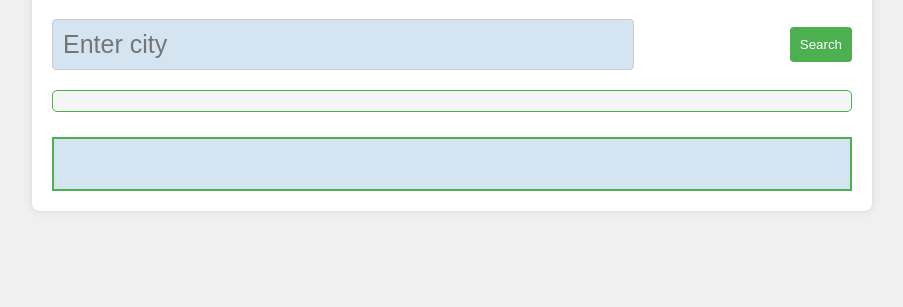
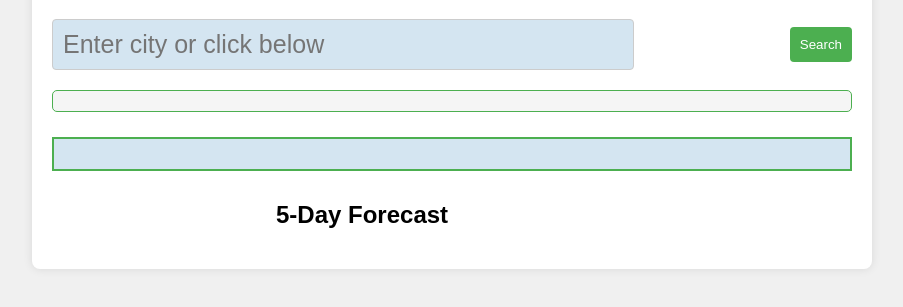
Before and after one commit to stever001/weather-dash, a plain HTML site: page index.html in a window 1280 px wide. Shown: the part 101-408 px from the top of the page, without its empty margins (188-1091 px from the left). Drawn offline with Linux system fonts and the light colour scheme.

Commit message:
added time functions to the current and forecast cards. Also some updated CSS

```diff
--- a/assets/css/style.css
+++ b/assets/css/style.css
@@ -53,7 +53,8 @@ body {
 
 border: solid #4caf50 2px;
 margin-top: 25px;
-padding: 25px;
+margin-bottom: 15px;
+padding: 15px;
 background-color: #d4e5f1;
 
 }
@@ -72,3 +73,10 @@ background-color: #d4e5f1;
     max-width: 50px;
     max-height: 50px;
 }
+
+#forecast-heading {
+    margin-left:28%;
+    margin-top: 30px;
+
+
+}
--- a/assets/js/script.js
+++ b/assets/js/script.js
@@ -164,7 +164,7 @@ function populateCurrentWeatherCard(currentWeather, city) {
 
     card.innerHTML = `
         <h2>Current Weather in ${city}</h2>
-        <p class="card-date">${date.toLocaleDateString('en-US', { weekday: 'long' })}</p>
+        <p class="card-date">${date.toLocaleDateString('en-US', { weekday: 'long',month:'long', day:'numeric',hour: 'numeric',minute: 'numeric', hour12: 'true' })}</p>
         <img class="weather-image" src="${iconUrl}" alt="${currentWeather.icon}">
         <p>Temperature: ${Math.round(currentWeather.temp)}&deg;F</p>
         <p>Wind Speed: ${Math.round(currentWeather.wind_speed)} mph</p>
@@ -226,7 +226,7 @@ function populateWeatherCards(data) {
         const card = document.createElement('div');
         card.classList.add('weather-card');
 
-        const date = day.date.toLocaleDateString('en-US', { weekday: 'long' });
+        const date = day.date.toLocaleDateString('en-US', { weekday: 'long',month:'numeric',day:'numeric' });
         const iconUrl = `http://openweathermap.org/img/w/${day.icon}.png`;
 
         card.innerHTML = `
--- a/index.html
+++ b/index.html
@@ -14,7 +14,7 @@
         <h1>Weather Forecast</h1>
 
         <div id="search-container">
-            <input type="text" id="search-bar" placeholder="Enter city">
+            <input type="text" id="search-bar" placeholder="Enter city or click below">
             <button id="search-btn" onclick="searchWeather()">Search</button>
         </div>
 
@@ -29,6 +29,9 @@
             <!-- Other content will also be dynamically inserted here -->
         </div>
 
+<div id="forecast-heading">
+        <h2>5-Day Forecast</h2>
+</div>
         <div id="weather-cards-container" style="display: flex; flex-wrap: wrap;"></div>
 
     </div>
```
